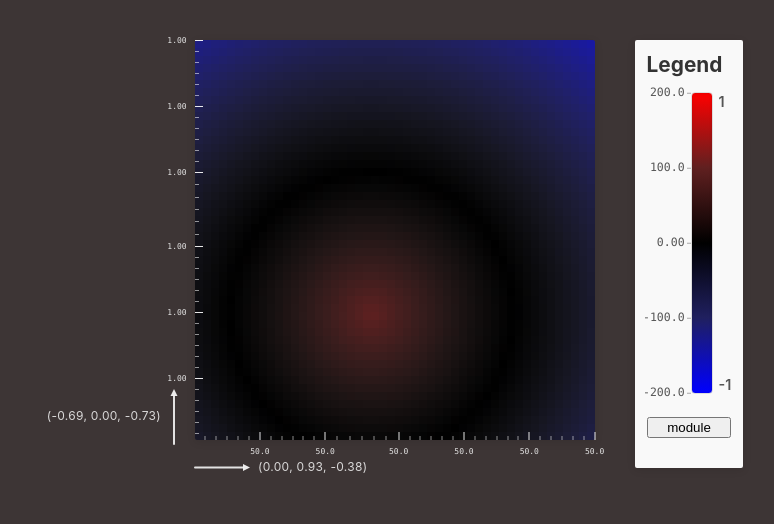
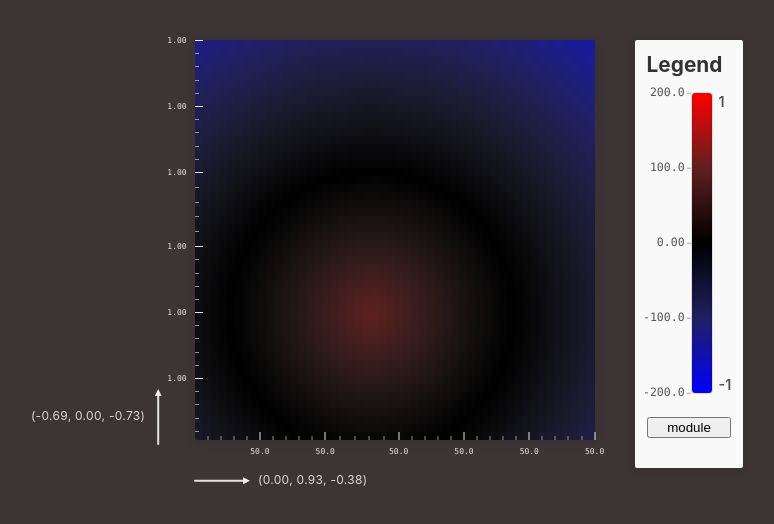
Before and after one commit to faralab-ist/plotter, a React (Vite) app: page / in a window 1280 px wide. Shown: the top 524 px of the page, without its empty margins (183-957 px from the left). Built offline with nearby package versions, Linux system fonts and the light colour scheme.

Commit message:
correcao ticks

```diff
--- a/src/components/AxisReference.tsx
+++ b/src/components/AxisReference.tsx
@@ -224,6 +224,7 @@ export function AxisReference({
 
   const labelX = formatVector(vecX)
   const labelY = formatVector(vecY)
+  const verticalOffset = 6
 
   return (
     <div
@@ -236,7 +237,7 @@ export function AxisReference({
           position: 'absolute',
           bottom: 0,
           left: 0,
-          transform: `translateY(calc(100% + ${gap}px))`,
+          transform: `translateY(calc(170% + ${gap}px))`,
           display: 'flex',
           alignItems: 'center',
         }}
@@ -258,7 +259,7 @@ export function AxisReference({
           position: 'absolute',
           bottom: 0,
           left: 0,
-          transform: `translateX(calc(-100% - ${gap}px))`,
+          transform: `translateX(calc(-170% - ${gap + verticalOffset}px))`,
         }}
       >
         <AxisArrow
--- a/src/components/Lightmap.tsx
+++ b/src/components/Lightmap.tsx
@@ -225,48 +225,54 @@ export const Lightmap: React.FC<LightmapProps> = ({
   const columnCount = Math.ceil((data[0]?.length ?? 0) / blockSize);
 
   const yTicks = useMemo(() => {
-    if (!Array.isArray(data) || data.length === 0 || rowCount <= 0) return [] as Array<{ row: number; value: number }>;
+    if (!Array.isArray(data) || data.length === 0) {
+      return [] as Array<{ row: number; value: number; position: number }>;
+    }
 
+    const sourceRowCount = data.length;
     const maxTicks = 7;
-    const tickCount = Math.min(maxTicks, rowCount);
-    const ticks: Array<{ row: number; value: number }> = [];
+    const tickCount = Math.min(maxTicks, sourceRowCount);
+    const ticks: Array<{ row: number; value: number; position: number }> = [];
 
     for (let i = 0; i < tickCount; i++) {
-      const row = tickCount === 1 ? 0 : Math.round((i * (rowCount - 1)) / (tickCount - 1));
+      const row = tickCount === 1 ? 0 : Math.round((i * (sourceRowCount - 1)) / (tickCount - 1));
       if (ticks.length > 0 && ticks[ticks.length - 1].row === row) continue;
 
-      const sourceRow = Math.min(row * blockSize, data.length - 1);
-      const cell = data[sourceRow]?.[0];
+      const cell = data[row]?.[0];
       const yValue = cell && Array.isArray(cell[0]) ? cell[0][1] : undefined;
       if (typeof yValue === 'number' && isFinite(yValue)) {
-        ticks.push({ row, value: yValue });
+        const position = sourceRowCount > 1 ? row / (sourceRowCount - 1) : 0;
+        ticks.push({ row, value: yValue, position });
       }
     }
 
-    return ticks.filter(tick => tick.row !== rowCount - 1);
-  }, [data, rowCount, blockSize]);
+    return ticks.filter(tick => tick.row !== sourceRowCount - 1);
+  }, [data]);
 
   const xTicks = useMemo(() => {
-    if (!Array.isArray(data) || data.length === 0 || columnCount <= 0) return [] as Array<{ col: number; value: number }>;
+    const sourceColCount = data[0]?.length ?? 0;
+    if (!Array.isArray(data) || data.length === 0 || sourceColCount <= 0) {
+      return [] as Array<{ col: number; value: number; position: number }>;
+    }
 
     const maxTicks = 7;
-    const tickCount = Math.min(maxTicks, columnCount);
-    const ticks: Array<{ col: number; value: number }> = [];
+    const tickCount = Math.min(maxTicks, sourceColCount);
+    const ticks: Array<{ col: number; value: number; position: number }> = [];
 
     for (let i = 0; i < tickCount; i++) {
-      const col = tickCount === 1 ? 0 : Math.round((i * (columnCount - 1)) / (tickCount - 1));
+      const col = tickCount === 1 ? 0 : Math.round((i * (sourceColCount - 1)) / (tickCount - 1));
       if (ticks.length > 0 && ticks[ticks.length - 1].col === col) continue;
 
-      const sourceCol = Math.min(col * blockSize, (data[0]?.length ?? 0) - 1);
-      const cell = data[data.length - 1]?.[sourceCol] ?? data[0]?.[sourceCol];
+      const cell = data[data.length - 1]?.[col] ?? data[0]?.[col];
       const xValue = cell && Array.isArray(cell[0]) ? cell[0][0] : undefined;
       if (typeof xValue === 'number' && isFinite(xValue)) {
-        ticks.push({ col, value: xValue });
+        const position = sourceColCount > 1 ? col / (sourceColCount - 1) : 0;
+        ticks.push({ col, value: xValue, position });
       }
     }
 
     return ticks.filter(tick => tick.col !== 0);
-  }, [data, columnCount, blockSize]);
+  }, [data]);
 
   const buildMinorTicks = (positions: number[], count: number): number[] => {
     if (positions.length < 2 || count <= 0) return [];
@@ -282,17 +288,17 @@ export const Lightmap: React.FC<LightmapProps> = ({
     return minors;
   };
 
-  const yMinorTickRows = useMemo(() => {
-    const majorRows = yTicks.map(tick => tick.row);
-    if (majorRows.length === 0) return [];
-    const positions = Array.from(new Set([...majorRows, rowCount - 1])).sort((a, b) => a - b);
-    return buildMinorTicks(positions, 5);
-  }, [yTicks, rowCount]);
-  const xMinorTickCols = useMemo(() => {
-    const majorCols = xTicks.map(tick => tick.col);
-    if (majorCols.length === 0) return [];
-    const positions = Array.from(new Set([0, ...majorCols])).sort((a, b) => a - b);
-    return buildMinorTicks(positions, 5);
+  const yMinorTickPositions = useMemo(() => {
+    const majorPositions = yTicks.map(tick => tick.position);
+    if (majorPositions.length === 0) return [];
+    const positions = Array.from(new Set([...majorPositions, 1])).sort((a, b) => a - b);
+    return buildMinorTicks(positions, 4);
+  }, [yTicks]);
+  const xMinorTickPositions = useMemo(() => {
+    const majorPositions = xTicks.map(tick => tick.position);
+    if (majorPositions.length === 0) return [];
+    const positions = Array.from(new Set([0, ...majorPositions])).sort((a, b) => a - b);
+    return buildMinorTicks(positions, 4);
   }, [xTicks]);
 
   const formatAxisValue = (value: number): string => {
@@ -424,6 +430,11 @@ export const Lightmap: React.FC<LightmapProps> = ({
     const mouseX = e.clientX - rect.left;
     const mouseY = e.clientY - rect.top;
 
+    if (mouseX < 0 || mouseY < 0 || mouseX >= rect.width || mouseY >= rect.height) {
+      setHoveredIndex(null);
+      return;
+    }
+
     const colIndex = Math.floor(mouseX / cellWidth);
     const rowIndex = Math.floor(mouseY / cellHeight);
     const cellIndex = rowIndex * columnCount + colIndex;
@@ -501,17 +512,17 @@ export const Lightmap: React.FC<LightmapProps> = ({
                   <div
                     key={`${tick.row}-${tick.value}`}
                     className="lightmap-y-tick"
-                    style={{ top: `${rowCount > 1 ? (tick.row / (rowCount - 1)) * 100 : 0}%` }}
+                    style={{ top: `${tick.position * 100}%` }}
                   >
                     <span className="lightmap-y-tick-label">{formatAxisValue(tick.value)}</span>
                     <span className="lightmap-y-tick-line" />
                   </div>
                 ))}
-                {yMinorTickRows.map((row, index) => (
+                {yMinorTickPositions.map((position, index) => (
                   <div
-                    key={`y-minor-${row}-${index}`}
+                    key={`y-minor-${position}-${index}`}
                     className="lightmap-y-minor-tick"
-                    style={{ top: `${rowCount > 1 ? (row / (rowCount - 1)) * 100 : 0}%` }}
+                    style={{ top: `${position * 100}%` }}
                   >
                     <span className="lightmap-y-minor-tick-line" />
                   </div>
@@ -524,17 +535,17 @@ export const Lightmap: React.FC<LightmapProps> = ({
                   <div
                     key={`${tick.col}-${tick.value}`}
                     className="lightmap-x-tick"
-                    style={{ left: `${columnCount > 1 ? (tick.col / (columnCount - 1)) * 100 : 0}%` }}
+                    style={{ left: `${tick.position * 100}%` }}
                   >
                     <span className="lightmap-x-tick-label">{formatAxisValue(tick.value)}</span>
                     <span className="lightmap-x-tick-line" />
                   </div>
                 ))}
-                {xMinorTickCols.map((col, index) => (
+                {xMinorTickPositions.map((position, index) => (
                   <div
-                    key={`x-minor-${col}-${index}`}
+                    key={`x-minor-${position}-${index}`}
                     className="lightmap-x-minor-tick"
-                    style={{ left: `${columnCount > 1 ? (col / (columnCount - 1)) * 100 : 0}%` }}
+                    style={{ left: `${position * 100}%` }}
                   >
                     <span className="lightmap-x-minor-tick-line" />
                   </div>
```
